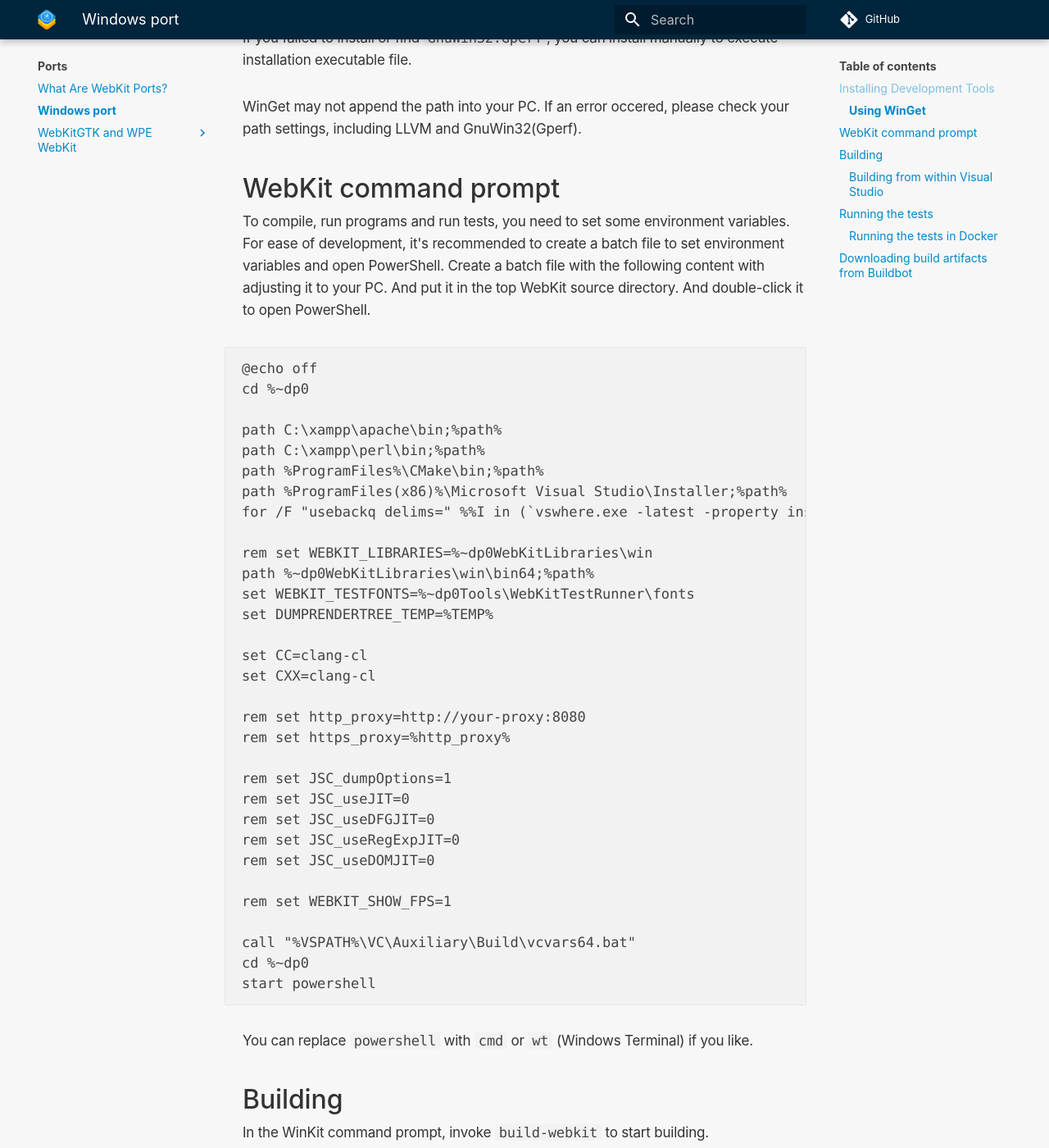
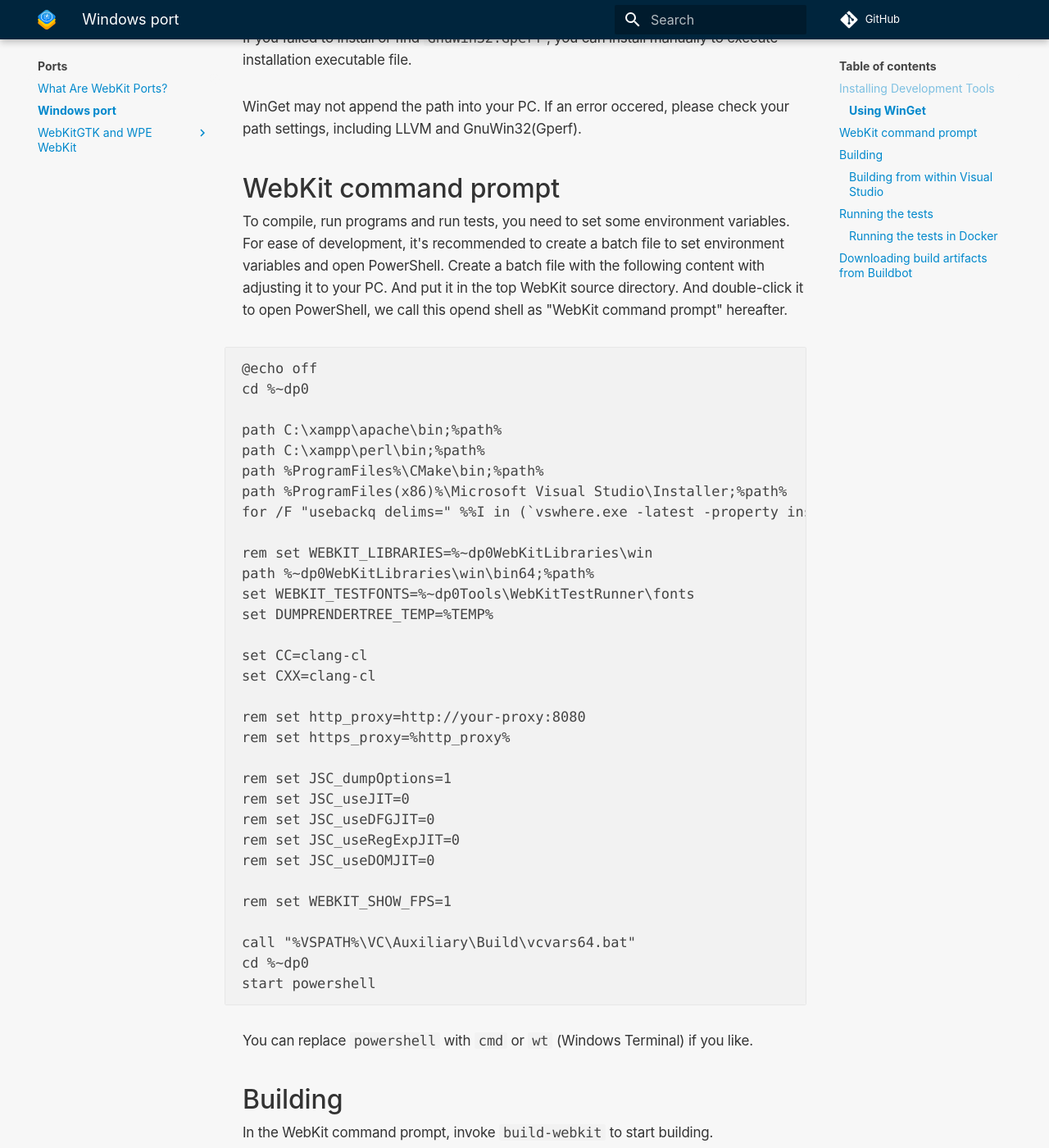
Before and after one commit to WebKit/Documentation, an MkDocs documentation site: the page built from docs/Ports/WindowsPort.md, in a window 1280 px wide and 1400 px high, scrolled down 1352 px. Shown: the whole window at 82% size. Built offline with MkDocs 1.6.1 and Material for MkDocs 9.7.7, drawn with Linux system fonts in a browser that asks for light colours; comment, search, counter and statistics services are not loaded; some of the changed text lies outside the part shown.

Commit message:
fix: WinKit to Webkit
declare: WebKit command prompt

tweak

````diff
--- a/docs/Ports/WindowsPort.md
+++ b/docs/Ports/WindowsPort.md
@@ -54,7 +54,7 @@ To compile, run programs and run tests, you need to set some environment variabl
 For ease of development, it's recommended to create a batch file to set environment variables and open PowerShell.
 Create a batch file with the following content with adjusting it to your PC.
 And put it in the top WebKit source directory.
-And double-click it to open PowerShell.
+And double-click it to open PowerShell, we call this opend shell as "WebKit command prompt" hereafter.
 
 ```
 @echo off
@@ -95,7 +95,7 @@ You can replace `powershell` with `cmd` or `wt` (Windows Terminal) if you like.
 
 ## Building
 
-In the WinKit command prompt, invoke `build-webkit` to start building.
+In the WebKit command prompt, invoke `build-webkit` to start building.
 
 ```
 perl Tools/Scripts/build-webkit --release
@@ -123,7 +123,7 @@ You can run programs under a debugger with [this instruction](../Build & Debug/D
 You can use CMake Visual Studio generator instead of Ninja generator.
 Install [the LLVM extension](https://learn.microsoft.com/en-us/cpp/build/clang-support-msbuild) of MSBuild.
 
-In the WinKit command prompt,
+In the WebKit command prompt,
 
 ```
 perl Tools/Scripts/build-webkit --release --no-ninja --generate-project-only
@@ -184,7 +184,7 @@ reg add HKEY_CLASSES_ROOT\.py\Shell\ExecCGI\Command /ve /d "\`"C:\Program Files\
 You need openssl.exe in your PATH to run wpt server.
 XAMPP contains openssl.exe in C:\xampp\apache\bin directory. Append the directory to your PATH.
 
-Open the WinKit command prompt as administrator because http tests need to run Apache service.
+Open the WebKit command prompt as administrator because http tests need to run Apache service.
 
 Invoke `run-webkit-tests`.
 
````
